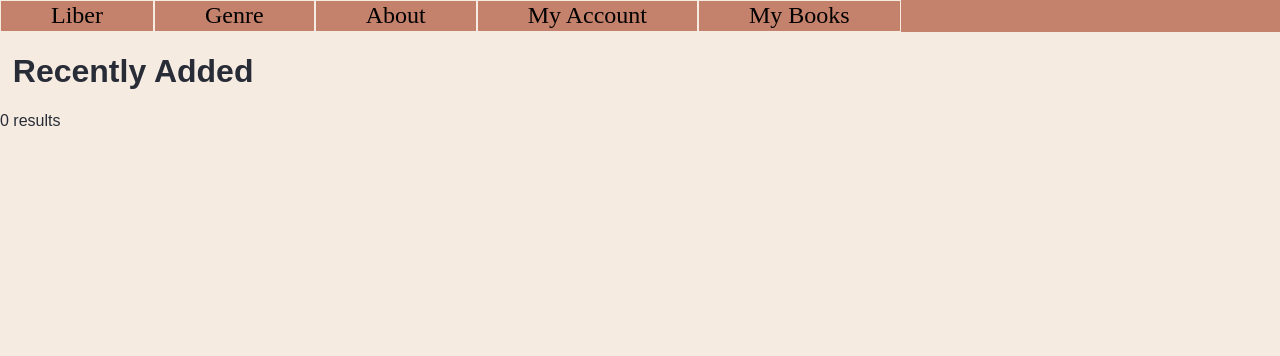
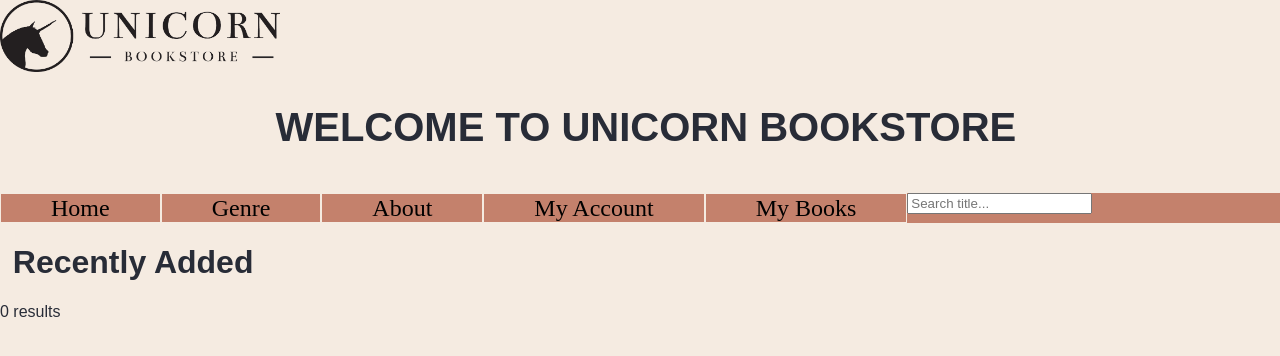
Before and after one commit to m-p-schiller/Library, a PHP site: page / in a window 1280 px wide. Shown: the top 356 px of the page. Run offline with PHP 8.4, Linux system fonts and the light colour scheme; data that the repository does not hold is empty.

Commit message:
Add files via upload

```diff
--- a/Index.php
+++ b/Index.php
@@ -1,20 +1,69 @@
+<!DOCTYPE html>
 <?php
 include 'db_connection.php';
 $conn = OpenCon();
 ?>
 <html>
 <head>
+
 	<link rel="stylesheet" href="MainStyle.css">
+	<script src="https://code.jquery.com/jquery-1.12.4.min.js"></script>
+<script type="text/javascript">
+$(document).ready(function(){
+    $('.search-box input[type="text"]').on("keyup input", function(){
+        /* Get input value on change */
+        var inputVal = $(this).val();
+        var resultDropdown = $(this).siblings(".result");
+        if(inputVal.length){
+            $.get("livesearch.php", {term: inputVal}).done(function(data){
+                // Display the returned data in browser
+                resultDropdown.html(data);
+            });
+        } else{
+            resultDropdown.empty();
+        }
+    });
+
+    // Set search input value on click of result item
+    $(document).on("click", ".result p", function(){
+        $(this).parents(".search-box").find('input[type="text"]').val($(this).text());
+        $(this).parent(".result").empty();
+    });
+});
+
+$(document).on("keypress", "input", function(e){
+    if(e.which == 13){
+        var inputVal = $(this).val();
+		inputVal = inputVal.replace(/\s/g, '_');
+		inputVal = inputVal.replace(/'/g, '_');
+		inputVal = inputVal.replace(/[^\w\s]/g, "");
+        window.location.href = "http://24.57.198.146/library/BookPage.php?DTitle=" + inputVal;
+    }
+});
+</script>
 </head>
-<body>
+<header>
+<div class="container">
+      <div class="header-image"><img src="logo.png" alt=""></div>
+			<div class="intro-heading "><h1><span>Welcome to</span> Unicorn BookStore</h1></div>
+		</div>
+</header>
 
 <div class="topMenu">
-	<a href="Index.php">Liber</a>
+	<a href="Index.php">Home</a>
 	<a href="Genre.php">Genre</a>
 	<a href="About.html">About</a>
-	<a href="#">My Account</a>
+	<a href="Register.php">My Account</a>
 	<a href="#">My Books</a>
+	<div  class="search-box">
+		<input type="text" autocomplete="off" placeholder="Search title..." />
+		<div class="result"></div>
+	</div>
+
 </div>
+
+
+<body>
 
 <h1>Recently Added</h1>
 
@@ -26,8 +75,9 @@ $result = $conn->query($sql);
 if ($result->num_rows > 0) {
     // output data of each row
     while($row = $result->fetch_assoc()) {
+		$getLink = preg_replace('/[^a-z]+/i', '_', $row["Title"]);
 		echo '<div class="book">';
-		echo '<img src="bookArt.png">';
+		echo '<a href="BookPage.php?DTitle=' .$getLink. '"><img src="/Library/BookArt/' . $row["DownloadTitle"] . '.jpg"></a>';
 		echo '<div class="desc"><i>' . $row["Title"]. '</i> </br>' . $row["Author"] .'</div>';
 		echo '</div>';
     }
@@ -36,9 +86,6 @@ if ($result->num_rows > 0) {
 }
 ?>
 
-<div class="footer">
-
-</div>
 
 </body>
 </html>
```
